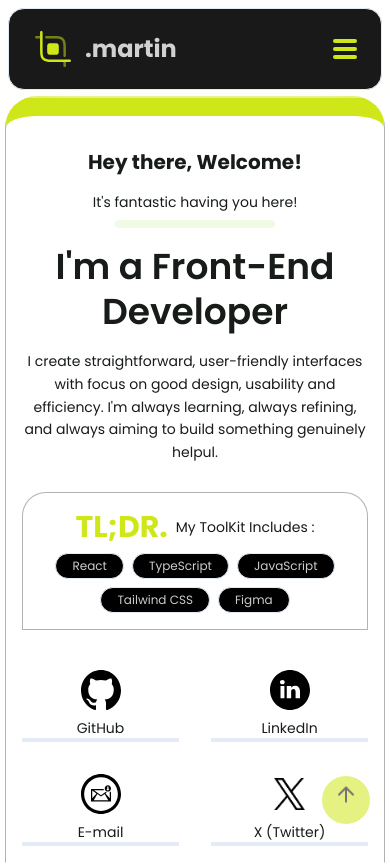
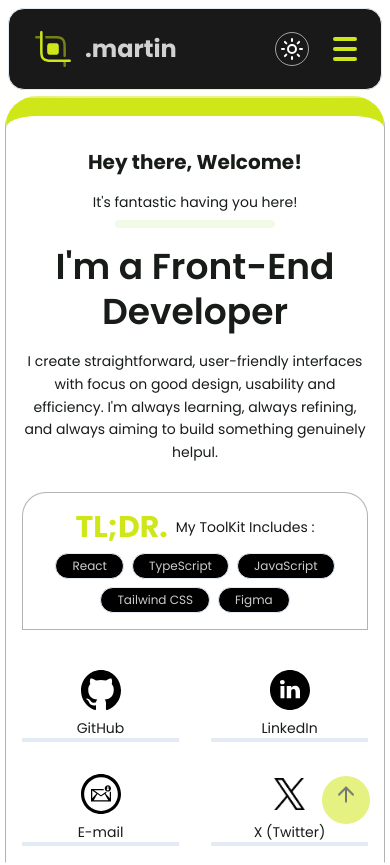
Before and after one commit to devmartin-9000/martin-9000, a React (Vite) app: page /about in a window 390 px wide. Shown: the top 865 px of the page. Built offline with nearby package versions, Linux system fonts and the light colour scheme; a web font is replaced by a local one.

Commit message:
add theme toggle for mobile activate animated scroll-progress component

```diff
--- a/src/App.tsx
+++ b/src/App.tsx
@@ -13,6 +13,7 @@ import AboutMe from "./pages/aboutMe";
 import Projects from "./pages/projects";
 import SkillSection from "./pages/skills";
 import ContactSection from "./pages/contact";
+import { TracingBeam } from "./components/ui/tracing-beam";
 
 const ScrollManager = () => {
 	const location = useLocation();
@@ -35,13 +36,13 @@ const App = () => {
 		<Router>
 			<NavBar />
 			<ScrollManager />
-			{/* <TracingBeam className="px-0"> */}
-			{/* </TracingBeam> */}
-			<HeroSection />
-			<AboutMe />
-			<Projects />
-			<SkillSection />
-			<ContactSection />
+			<TracingBeam className="px-0">
+				<HeroSection />
+				<AboutMe />
+				<Projects />
+				<SkillSection />
+				<ContactSection />
+			</TracingBeam>
 			<Routes>
 				<Route path="/about" element={null} />
 				<Route path="/projects" element={null} />
--- a/src/components/ui/navBar.tsx
+++ b/src/components/ui/navBar.tsx
@@ -29,19 +29,19 @@ const NavBar = () => {
 				<div className="hidden md:flex gap-8 items-center text-center text-white/80">
 					<ThemeToggle />
 					<Link
-						className="cursor-pointer border-b-4 border-transparent hover:border-primary transition-colors duration-300"
+						className="cursor-pointer border-b-4 border-white/80 hover:border-primary transition-colors duration-300"
 						to="/about"
 					>
 						About Me
 					</Link>
 					<Link
-						className="cursor-pointer border-b-4 border-transparent hover:border-primary transition-colors duration-300"
+						className="cursor-pointer border-b-4 border-white/80 hover:border-primary transition-colors duration-300"
 						to="/projects"
 					>
 						Projects
 					</Link>
 					<Link
-						className="cursor-pointer border-b-4 border-transparent hover:border-primary transition-colors duration-300"
+						className="cursor-pointer border-b-4 border-white/80 hover:border-primary transition-colors duration-300"
 						to="/skills"
 					>
 						Skills
@@ -58,13 +58,15 @@ const NavBar = () => {
 				</div>
 
 				{/* Mobile Hamburger */}
+				<div className="flex items-center md:hidden gap-4">
+					<ThemeToggle />
 					<button
-					className="md:hidden flex flex-col gap-1 p-2 focus:outline-none"
+						className="flex flex-col gap-1.5 p-2 focus:outline-none"
 						onClick={() => setOpen(!open)}
 					>
 						<span
 							className={`h-1 w-6 bg-primary rounded transition-all ${
-							open ? "rotate-45 translate-y-2" : ""
+								open ? "rotate-45 translate-y-2.5" : ""
 							}`}
 						></span>
 						<span
@@ -74,22 +76,16 @@ const NavBar = () => {
 						></span>
 						<span
 							className={`h-1 w-6 bg-primary rounded transition-all ${
-							open ? "-rotate-45 -translate-y-2" : ""
+								open ? "-rotate-45 -translate-y-2.5" : ""
 							}`}
 						></span>
 					</button>
+				</div>
 			</div>
 
 			{/* Mobile Menu Dropdown */}
 			{open && (
 				<div className="md:hidden flex flex-col items-center gap-6 py-8 bg-background/1 shadow-lg backdrop-blur-2xl">
-					<Link
-						className="cursor-pointer border-b-2 border-transparent hover:border-primary transition-colors duration-300"
-						to="/"
-						onClick={() => setOpen(false)}
-					>
-						Home
-					</Link>
 					<Link
 						className="cursor-pointer border-b-2 border-transparent hover:border-primary transition-colors duration-300"
 						to="/about"
--- a/src/hooks/use-theme.tsx
+++ b/src/hooks/use-theme.tsx
@@ -2,7 +2,7 @@
 
 import { useState, useEffect } from "react";
 import Cookies from "js-cookie";
-import { SunIcon } from "lucide-react"; // Sun icon from Lucide
+import { Lightbulb, SunIcon } from "lucide-react"; // Sun icon from Lucide
 
 const ThemeToggle = () => {
 	const [isDarkMode, setIsDarkMode] = useState(false);
@@ -36,10 +36,10 @@ const ThemeToggle = () => {
 		<button
 			onClick={toggleDarkMode}
 			aria-label="Toggle dark mode"
-			className="cursor-pointer p-2 border border-white/60 rounded-full transition-all"
+			className="cursor-pointer p-1 border border-white/60 rounded-full transition-all"
 		>
 			<SunIcon
-				className={`h-6 w-6 transition-all hover:text-primary ${
+				className={`h-6 w-auto transition-all hover:text-primary font-bold ${
 					isDarkMode ? "text-white" : "text-white"
 				}`}
 			/>
--- a/src/pages/contact.tsx
+++ b/src/pages/contact.tsx
@@ -7,7 +7,7 @@ const ContactSection: React.FC = () => {
 			id="contact"
 			className="scroll-mt-18 bg-background w-full flex flex-col items-center justify-center h-135"
 		>
-			<div className="border border-background relative w-95 sm:w-230 md:w-190 lg:w-230 py-10 mt-10 lg:mt-12 max-w-5xl h-full overflow-hidden rounded-[40px] bg-black dark:bg-white/50 p-4 md:p-16">
+			<div className="border border-background relative w-95 sm:w-230 md:w-190 lg:w-230 py-10 mt-10 lg:mt-12 max-w-5xl h-full overflow-hidden rounded-[40px] bg-black dark:bg-white/50 p-6 md:p-16">
 				{/* Background circles */}
 				<div className="absolute inset-0 hidden h-full w-full overflow-hidden md:block">
 					<div className="absolute top-1/2 right-[-45%] aspect-square h-[900px] w-[900px] -translate-y-1/2">
@@ -30,7 +30,7 @@ const ContactSection: React.FC = () => {
 						just a message away.
 					</p>
 
-					<div className="flex flex-col sm:flex-row gap-4 md:gap-6 md:mt-6">
+					<div className="flex flex-col sm:flex-row gap-2 md:gap-6 md:mt-6">
 						<a target="_blank" href="mailto:dev.martinjack9000@gmail.com">
 							<div className="bg-primary backdrop-blur-2xl flex gap-3 py-2 md:py-2 px-6 rounded-full hover:translate-y-2 transform transition-all duration-400 items-center text-center text-black font-bold">
 								Send Email
--- a/src/pages/skills.tsx
+++ b/src/pages/skills.tsx
@@ -96,7 +96,7 @@ const SkillSection = () => {
 									{section.items.map((item) => (
 										<p
 											key={item}
-											className="flex text-xs md:text-sm text-muted-foreground border border-primary/80 gap-2 items-center text-center rounded-full pr-2 pl-0.5"
+											className="flex items-center border dark:border-primary text-xs md:text-sm text-white/80 bg-black dark:bg-primary/20 rounded-full gap-3 pr-2 pl-0.5"
 										>
 											<CircleCheckIcon className="text-primary/80 h-4 w-auto" />
 											{item}
@@ -124,7 +124,7 @@ const SkillSection = () => {
 									{section.items.map((item) => (
 										<p
 											key={item}
-											className="flex text-xs md:text-sm text-muted-foreground border border-blue-800 gap-2 items-center text-center rounded-full pr-2 pl-0.5"
+											className="flex items-center border dark:border-blue-700 text-xs md:text-sm text-white/80 bg-black dark:bg-blue-700/20 rounded-full gap-3 pr-2 pl-0.5"
 										>
 											<CircleCheckIcon className="text-blue-800 h-4 w-auto" />
 											{item}
```
Lines whose indentation alone changed are shown as unchanged.
